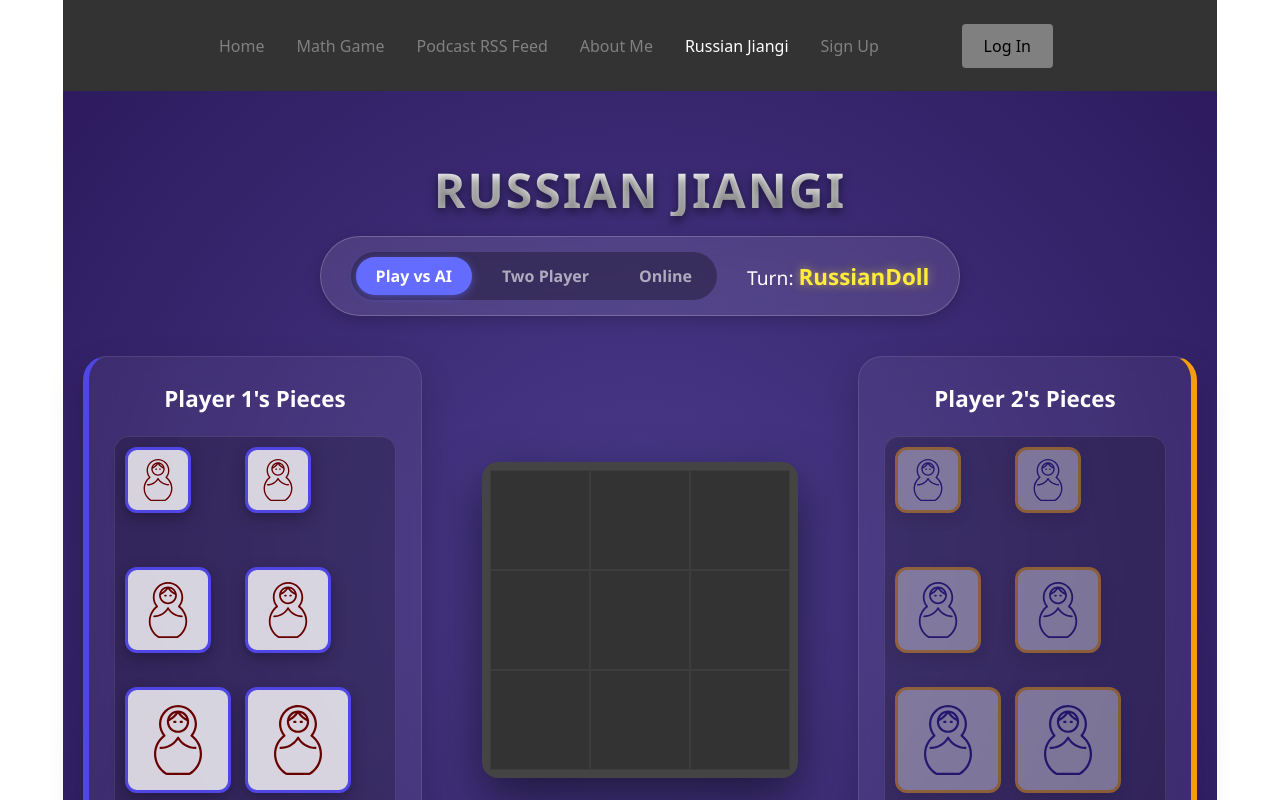
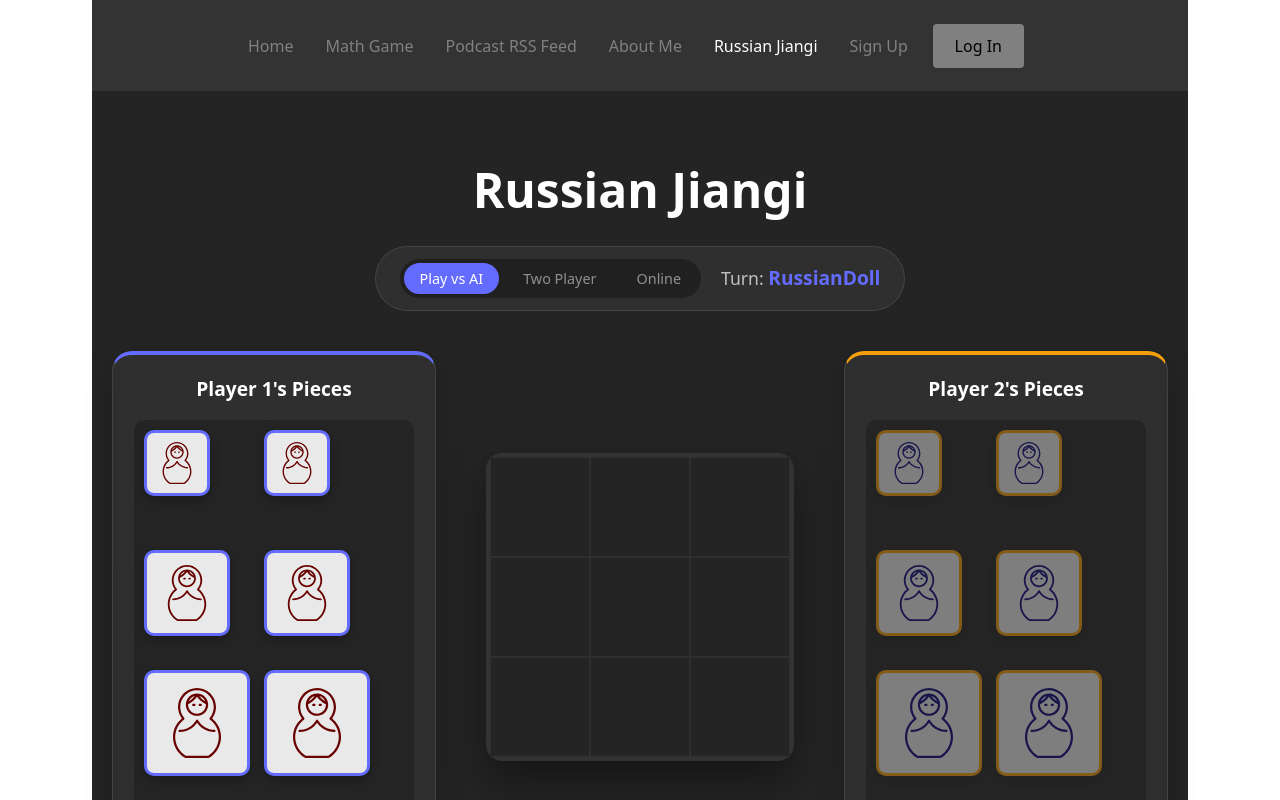
Before and after one commit to HBSocrates/LAMP, a React (Vite) app in the folder vite-project/: page /RussianJiangi in a window 1280 px wide. Shown: the top 800 px of the page. Built offline with nearby package versions, Linux system fonts and the light colour scheme.

Commit message:
Pulled game logic into it's own page

```diff
--- a/vite-project/src/styles/RussianJiangi.css
+++ b/vite-project/src/styles/RussianJiangi.css
@@ -4,78 +4,73 @@
   align-items: center;
   justify-content: center;
   padding: 40px 20px;
-  background: radial-gradient(circle at center, #4a3b8c 0%, #2d1b5e 100%);
+  background-color: #242424;
   min-height: 100vh;
-  font-family: 'Segoe UI', Roboto, Helvetica, Arial, sans-serif;
-  color: white;
+  font-family: system-ui, Avenir, Helvetica, Arial, sans-serif;
+  color: rgba(255, 255, 255, 0.87);
 }
 
 .russian-jiangi-container h1 {
   font-size: 3rem;
-  margin-bottom: 20px;
+  margin-bottom: 30px;
   text-align: center;
-  letter-spacing: 2px;
-  text-transform: uppercase;
-  text-shadow: 0 4px 10px rgba(0, 0, 0, 0.5);
-  background: linear-gradient(to bottom, #ffffff, #d1d1d1);
-  -webkit-background-clip: text;
-  -webkit-text-fill-color: transparent;
+  color: #ffffff;
+  font-weight: 700;
 }
 
 .game-header {
   display: flex;
-  gap: 30px;
+  gap: 20px;
   flex-wrap: wrap;
   justify-content: center;
   align-items: center;
   margin-bottom: 40px;
-  background: rgba(255, 255, 255, 0.1);
-  padding: 15px 30px;
+  background: rgba(255, 255, 255, 0.05);
+  padding: 12px 24px;
   border-radius: 50px;
   backdrop-filter: blur(10px);
-  border: 1px solid rgba(255, 255, 255, 0.2);
-  box-shadow: 0 4px 15px rgba(0, 0, 0, 0.2);
+  border: 1px solid rgba(255, 255, 255, 0.1);
 }
 
 .mode-select {
   display: flex;
-  gap: 10px;
+  gap: 8px;
   background: rgba(0, 0, 0, 0.3);
-  padding: 5px;
+  padding: 4px;
   border-radius: 25px;
 }
 
 .mode-select button {
   border: none;
   background: transparent;
-  color: rgba(255, 255, 255, 0.6);
-  padding: 8px 20px;
+  color: rgba(255, 255, 255, 0.5);
+  padding: 6px 16px;
   border-radius: 20px;
   cursor: pointer;
-  font-weight: 600;
-  transition: all 0.3s ease;
+  font-size: 0.9rem;
+  font-weight: 500;
+  transition: all 0.2s ease;
 }
 
 .mode-select button.active {
   background: #646cff;
   color: white;
-  box-shadow: 0 2px 8px rgba(100, 108, 255, 0.5);
 }
 
 .puzzle-status {
-  font-size: 1.2rem;
+  font-size: 1.1rem;
   margin: 0;
+  color: rgba(255, 255, 255, 0.7);
 }
 
 .puzzle-status strong {
-  color: #ffeb3b;
-  font-size: 1.4rem;
-  text-shadow: 0 0 10px rgba(255, 235, 59, 0.5);
+  color: #646cff;
+  font-size: 1.2rem;
 }
 
 .puzzle-wrapper {
   display: flex;
-  gap: 60px;
+  gap: 50px;
   align-items: center;
   margin-bottom: 50px;
   flex-wrap: wrap;
@@ -84,26 +79,26 @@
 
 .pieces-container {
   background: rgba(255, 255, 255, 0.05);
-  border-radius: 24px;
-  padding: 25px;
+  border-radius: 20px;
+  padding: 20px;
   backdrop-filter: blur(15px);
   border: 1px solid rgba(255, 255, 255, 0.1);
-  box-shadow: 0 15px 35px rgba(0, 0, 0, 0.2);
-  transition: transform 0.3s ease, box-shadow 0.3s ease;
+  box-shadow: 0 10px 30px rgba(0, 0, 0, 0.2);
+  transition: transform 0.3s ease;
 }
 
 .player-1-pieces {
-  border-left: 6px solid #4f46e5;
+  border-top: 4px solid #646cff;
 }
 
 .player-2-pieces {
-  border-right: 6px solid #f59e0b;
+  border-top: 4px solid #f59e0b;
 }
 
 .pieces-container h3 {
-  color: white;
-  font-size: 1.4rem;
-  margin: 0 0 20px 0;
+  color: #ffffff;
+  font-size: 1.2rem;
+  margin: 0 0 15px 0;
   text-align: center;
   font-weight: 600;
 }
@@ -113,8 +108,8 @@
   width: 260px;
   height: 400px;
   background: rgba(0, 0, 0, 0.2);
-  border: 1px solid rgba(255, 255, 255, 0.1);
-  border-radius: 15px;
+  border: 1px solid rgba(255, 255, 255, 0.05);
+  border-radius: 12px;
   padding: 10px;
 }
 
@@ -125,24 +120,24 @@
   grid-template-columns: repeat(3, 1fr);
   grid-template-rows: repeat(3, 1fr);
   gap: 0;
-  background-color: #2a2a2a;
-  border: 8px solid #444;
+  background-color: #1a1a1a;
+  border: 4px solid #333;
   padding: 0;
   border-radius: 16px;
-  box-shadow: 0 20px 50px rgba(0, 0, 0, 0.5), inset 0 0 20px rgba(0, 0, 0, 0.5);
+  box-shadow: 0 20px 40px rgba(0, 0, 0, 0.4);
 }
 
 .grid-cell {
   width: 100px;
   height: 100px;
-  background-color: #333;
+  background-color: #242424;
   border: 1px solid rgba(255, 255, 255, 0.05);
   box-sizing: border-box;
-  transition: background-color 0.3s ease;
+  transition: background-color 0.2s ease;
 }
 
 .grid-cell:hover {
-  background-color: #3d3d3d;
+  background-color: #2d2d2d;
 }
 
 /* Puzzle Pieces */
@@ -151,9 +146,9 @@
   display: flex;
   align-items: center;
   justify-content: center;
-  background: linear-gradient(145deg, #ffffff, #e6e6e6);
-  border-radius: 12px;
-  box-shadow: 0 5px 15px rgba(0, 0, 0, 0.3);
+  background: linear-gradient(145deg, #ffffff, #f0f0f0);
+  border-radius: 10px;
+  box-shadow: 0 4px 12px rgba(0, 0, 0, 0.3);
   transition: box-shadow 0.2s, transform 0.1s;
   z-index: 10;
 }
@@ -162,24 +157,24 @@
 .puzzle-piece.medium { width: 80px; height: 80px; }
 .puzzle-piece.large { width: 100px; height: 100px; }
 
-.puzzle-piece.player1 { border: 3px solid #4f46e5; }
+.puzzle-piece.player1 { border: 3px solid #646cff; }
 .puzzle-piece.player2 { border: 3px solid #f59e0b; }
 
 .puzzle-piece.draggable {
   cursor: grab;
   user-select: none;
-  background: rgba(255, 255, 255, 0.8);
+  background: rgba(255, 255, 255, 0.9);
 }
 
 .puzzle-piece.draggable:active {
   cursor: grabbing;
-  transform: scale(1.1) rotate(2deg);
-  box-shadow: 0 15px 30px rgba(0, 0, 0, 0.4);
+  transform: scale(1.05);
+  box-shadow: 0 10px 20px rgba(0, 0, 0, 0.4);
 }
 
 .puzzle-piece.placed {
   cursor: grab;
-  box-shadow: 0 4px 10px rgba(0, 0, 0, 0.5);
+  box-shadow: 0 4px 8px rgba(0, 0, 0, 0.4);
 }
 
 .puzzle-piece img {
@@ -189,31 +184,25 @@
   pointer-events: none;
 }
 
-/* Current Turn Glow */
-.player-turn-glow {
-  box-shadow: 0 0 20px rgba(255, 235, 59, 0.6) !important;
-  transform: scale(1.05);
-}
-
 /* Reset Button */
 .reset-button {
-  padding: 14px 35px;
+  padding: 12px 30px;
   font-size: 1rem;
-  font-weight: 700;
+  font-weight: 600;
   color: white;
-  background: linear-gradient(to right, #ff6b6b, #ee5253);
+  background-color: #646cff;
   border: none;
-  border-radius: 12px;
+  border-radius: 50px;
   cursor: pointer;
   transition: all 0.3s ease;
-  box-shadow: 0 5px 15px rgba(238, 82, 83, 0.4);
+  box-shadow: 0 4px 12px rgba(100, 108, 255, 0.3);
   margin-bottom: 30px;
 }
 
 .reset-button:hover {
-  transform: translateY(-3px);
-  box-shadow: 0 8px 20px rgba(238, 82, 83, 0.6);
-  filter: brightness(1.1);
+  background-color: #535bf2;
+  transform: translateY(-2px);
+  box-shadow: 0 6px 16px rgba(100, 108, 255, 0.5);
 }
 
 /* Completion Message */
@@ -224,20 +213,20 @@
   transform: translate(-50%, -50%);
   z-index: 2000;
   font-size: 2rem;
-  color: #ffeb3b;
+  color: #ffffff;
   font-weight: 800;
   padding: 40px 80px;
-  background: rgba(0, 0, 0, 0.85);
+  background: rgba(0, 0, 0, 0.8);
   backdrop-filter: blur(10px);
-  border: 4px solid #ffeb3b;
-  border-radius: 30px;
+  border: 2px solid #646cff;
+  border-radius: 24px;
   text-align: center;
-  box-shadow: 0 0 50px rgba(255, 235, 59, 0.4);
-  animation: popIn 0.5s cubic-bezier(0.175, 0.885, 0.32, 1.275);
+  box-shadow: 0 0 40px rgba(100, 108, 255, 0.3);
+  animation: popIn 0.4s cubic-bezier(0.175, 0.885, 0.32, 1.275);
 }
 
 @keyframes popIn {
-  0% { transform: translate(-50%, -50%) scale(0.5); opacity: 0; }
+  0% { transform: translate(-50%, -50%) scale(0.8); opacity: 0; }
   100% { transform: translate(-50%, -50%) scale(1); opacity: 1; }
 }
 
```
Also changed, not shown: vite-project/src/pages/gameLogic.js (added, +140 -0 lines).
